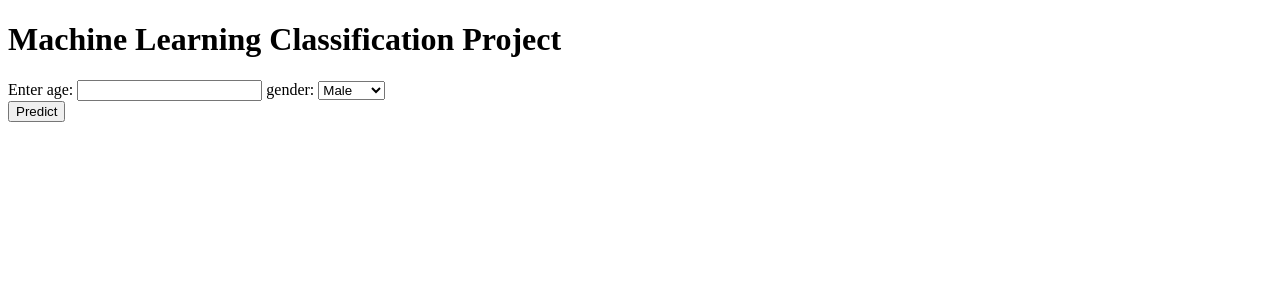
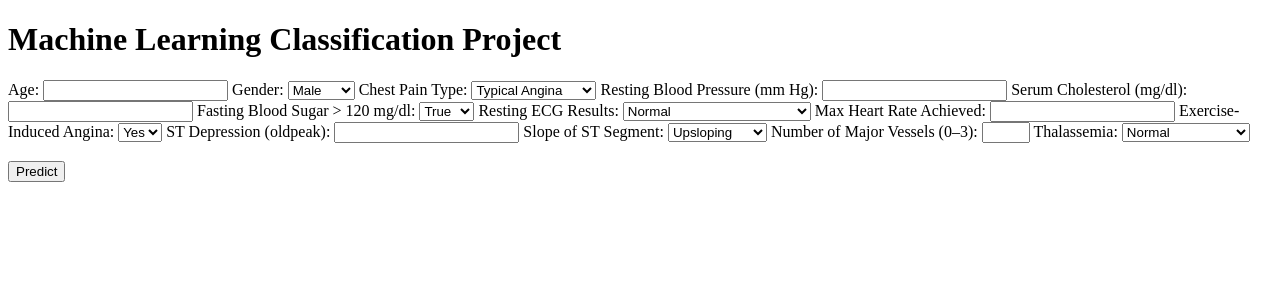
Before and after one commit to RedMarcher/ML-Project, a Flask app: page / in a window 1280 px wide. Shown: the top 300 px of the page. Run offline with Flask 3, Linux system fonts and the light colour scheme.

Commit message:
Front end stuff/AUCMCC

```diff
--- a/templates/index.html
+++ b/templates/index.html
@@ -9,17 +9,85 @@
 <body>
     <h1>Machine Learning Classification Project</h1>
     <form method="POST" action="/predict">
-        <label for="age">Enter age:</label>
+        <!-- 1. Age -->
+        <label for="age">Age:</label>
         <input type="number" name="age" id="age" required>
-        <label for="gender">gender:</label>
-        <select name="gender" id="gender" required>
-            <option value='1'>Male</option>
-            <option value='0'>Female</option>
+
+        <!-- 2. Sex -->
+        <label for="gender">Gender:</label>
+        <select name="sex" id="gender" required>
+            <option value="1">Male</option>
+            <option value="0">Female</option>
         </select>
-        <!-- ##CP needs select -->
-        <!-- Finish all 13 features -->
-        <!-- ##Checkbox for model type -->
-        <br>
+
+        <!-- 3. Chest pain type -->
+        <label for="cp">Chest Pain Type:</label>
+        <select name="cp" id="cp" required>
+            <option value="0">Typical Angina</option>
+            <option value="1">Atypical Angina</option>
+            <option value="2">Non-anginal Pain</option>
+            <option value="3">Asymptomatic</option>
+        </select>
+
+        <!-- 4. Resting blood pressure -->
+        <label for="trestbps">Resting Blood Pressure (mm Hg):</label>
+        <input type="number" name="trestbps" id="trestbps" required>
+
+        <!-- 5. Serum cholesterol -->
+        <label for="chol">Serum Cholesterol (mg/dl):</label>
+        <input type="number" name="chol" id="chol" required>
+
+        <!-- 6. Fasting blood sugar > 120 mg/dl -->
+        <label for="fbs">Fasting Blood Sugar > 120 mg/dl:</label>
+        <select name="fbs" id="fbs" required>
+            <option value="1">True</option>
+            <option value="0">False</option>
+        </select>
+
+        <!-- 7. Resting electrocardiographic results -->
+        <label for="restecg">Resting ECG Results:</label>
+        <select name="restecg" id="restecg" required>
+            <option value="0">Normal</option>
+            <option value="1">ST-T Abnormality</option>
+            <option value="2">Left Ventricular Hypertrophy</option>
+        </select>
+
+        <!-- 8. Maximum heart rate achieved -->
+        <label for="thalach">Max Heart Rate Achieved:</label>
+        <input type="number" name="thalach" id="thalach" required>
+
+        <!-- 9. Exercise-induced angina -->
+        <label for="exang">Exercise-Induced Angina:</label>
+        <select name="exang" id="exang" required>
+            <option value="1">Yes</option>
+            <option value="0">No</option>
+        </select>
+
+        <!-- 10. ST depression induced by exercise relative to rest -->
+        <label for="oldpeak">ST Depression (oldpeak):</label>
+        <input type="number" step="0.1" name="oldpeak" id="oldpeak" required>
+
+        <!-- 11. Slope of the peak exercise ST segment -->
+        <label for="slope">Slope of ST Segment:</label>
+        <select name="slope" id="slope" required>
+            <option value="0">Upsloping</option>
+            <option value="1">Flat</option>
+            <option value="2">Downsloping</option>
+        </select>
+
+        <!-- 12. Number of major vessels (0–3) colored by fluoroscopy -->
+        <label for="ca">Number of Major Vessels (0–3):</label>
+        <input type="number" name="ca" id="ca" min="0" max="3" required>
+
+        <!-- 13. Thalassemia -->
+        <label for="thal">Thalassemia:</label>
+        <select name="thal" id="thal" required>
+            <option value="1">Normal</option>
+            <option value="2">Fixed Defect</option>
+            <option value="3">Reversible Defect</option>
+        </select>
+
+        <br><br>
         <button type="submit">Predict</button>
     </form>
 </body>
```
Also changed, not shown: model/bayesian.py (+17 -1 lines), model/log_regression.py (+12 -1 lines), model/neural_network.py (+14 -1 lines), 2 other files.
